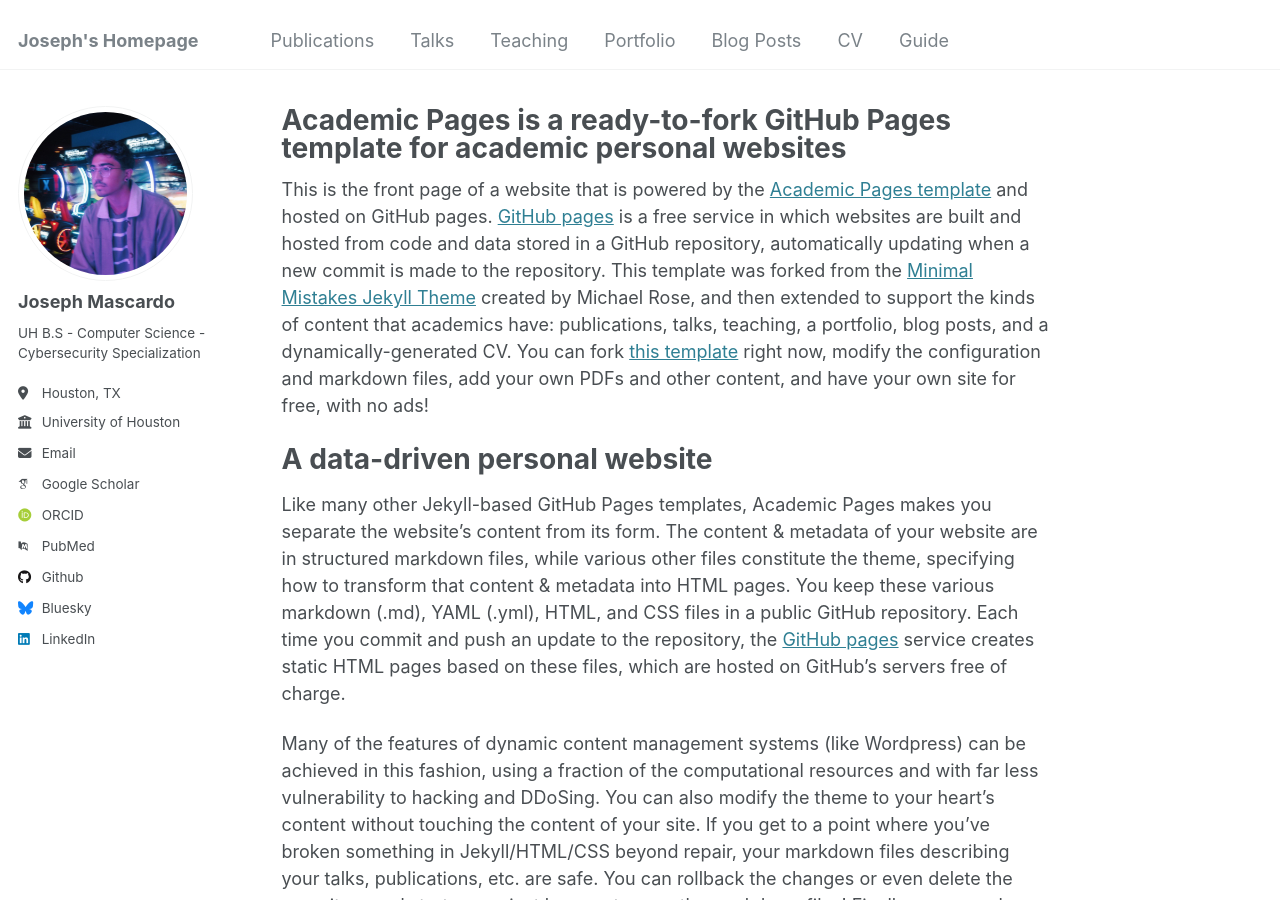
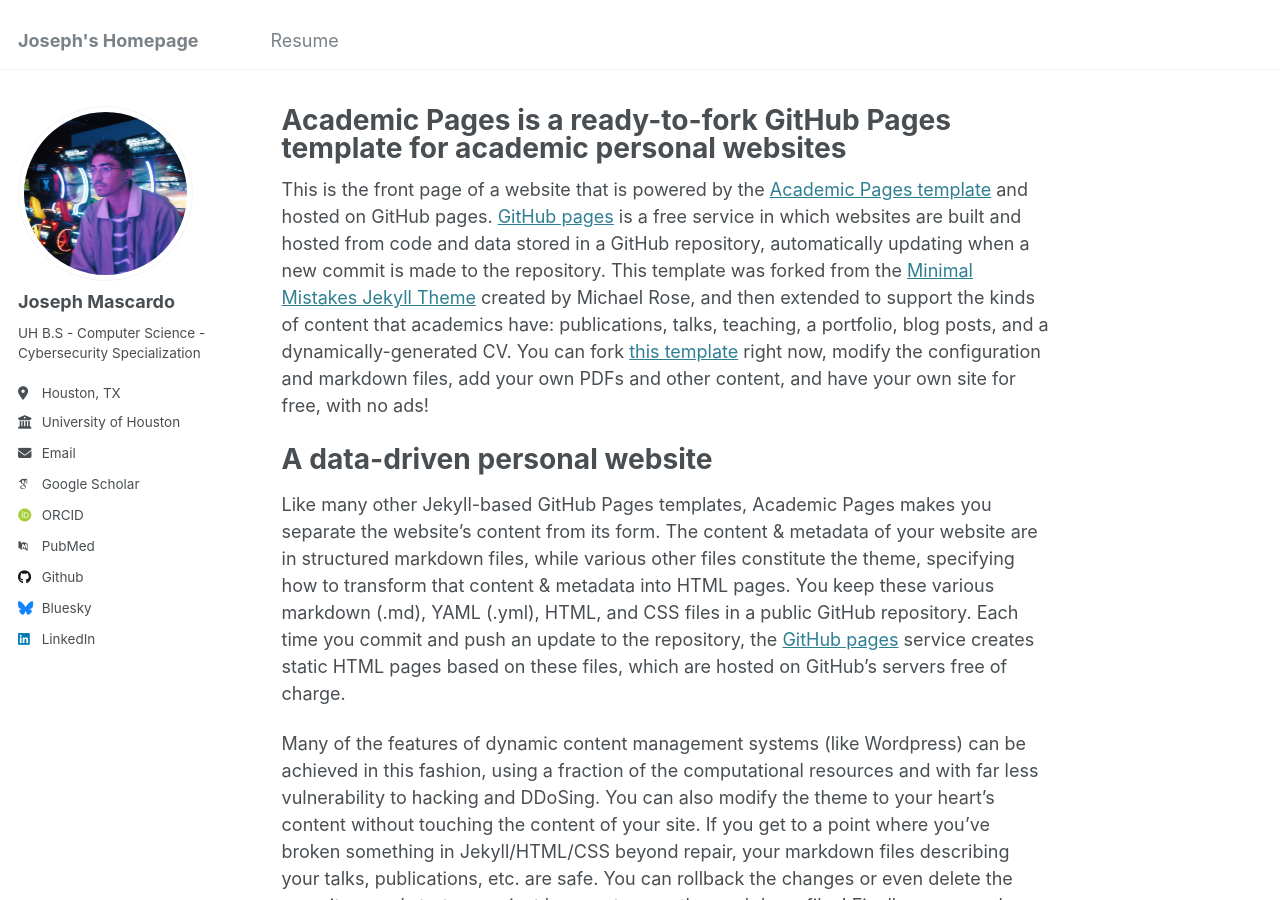
Before and after one commit to jomosquito/jomosquito.github.io, a Jekyll site: the page built from _pages/about.md, in a window 1280 px wide and 900 px high. Built offline with Jekyll 4.4.1, drawn with Linux system fonts in a browser that asks for light colours; some web fonts are replaced; part of the change alters nothing that is shown.

Commit message:
Update navigation.yml
removed unnescessary headers

```diff
--- a/_data/navigation.yml
+++ b/_data/navigation.yml
@@ -5,23 +5,23 @@
 # prevent it from being included in the site.
 
 main:
-  - title: "Publications"
-    url: /publications/
+  #- title: "Publications"
+    #url: /publications/
 
-  - title: "Talks"
-    url: /talks/
+  #- title: "Talks"
+    #url: /talks/
 
-  - title: "Teaching"
-    url: /teaching/
+  #- title: "Teaching"
+    #url: /teaching/
 
-  - title: "Portfolio"
-    url: /portfolio/
+  #- title: "Portfolio"
+    #url: /portfolio/
 
-  - title: "Blog Posts"
-    url: /year-archive/
+  #- title: "Blog Posts"
+    #url: /year-archive/
 
-  - title: "CV"
+  - title: "Resume"
     url: /cv/
 
-  - title: "Guide"
-    url: /markdown/
+  #- title: "Guide"
+    #url: /markdown/
```
